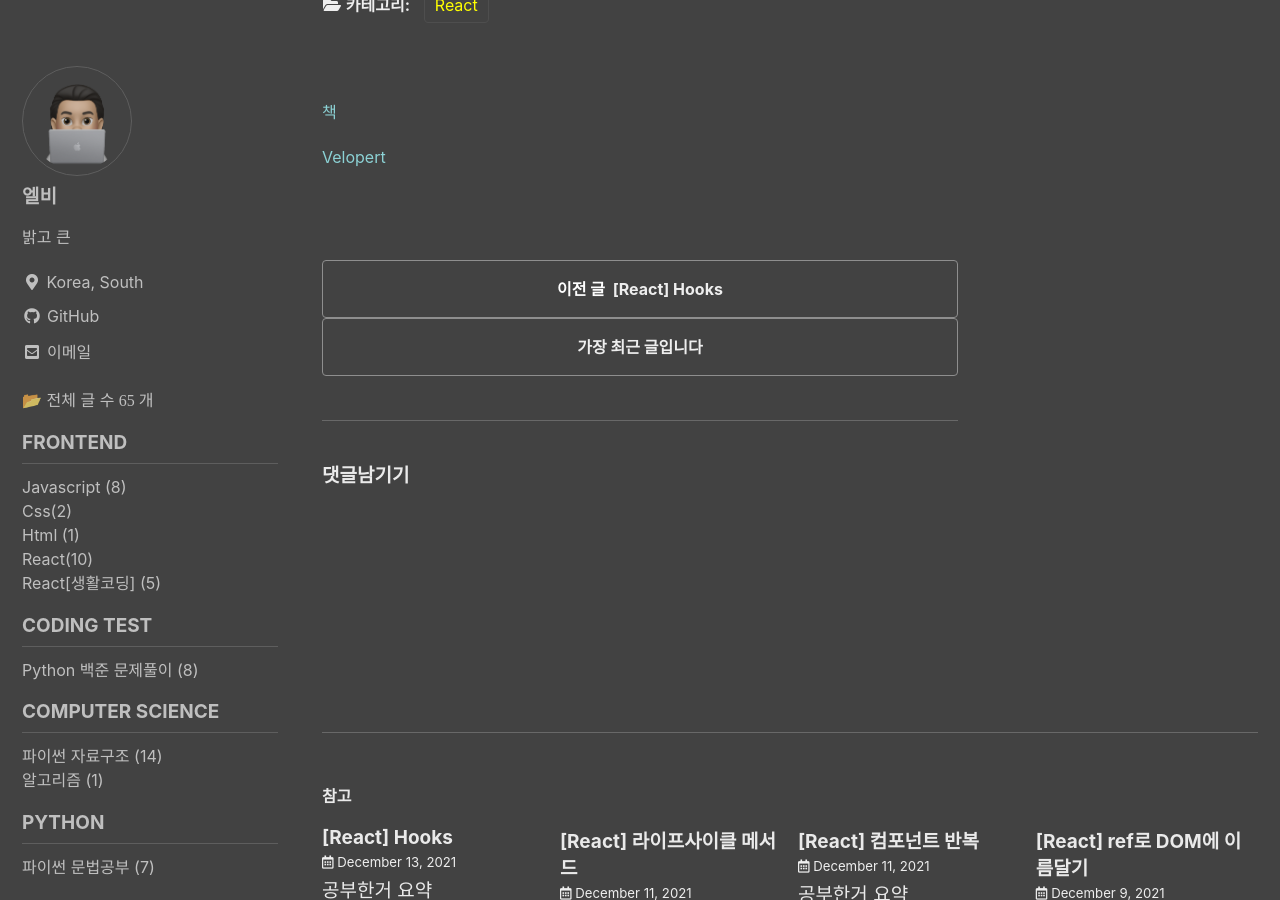
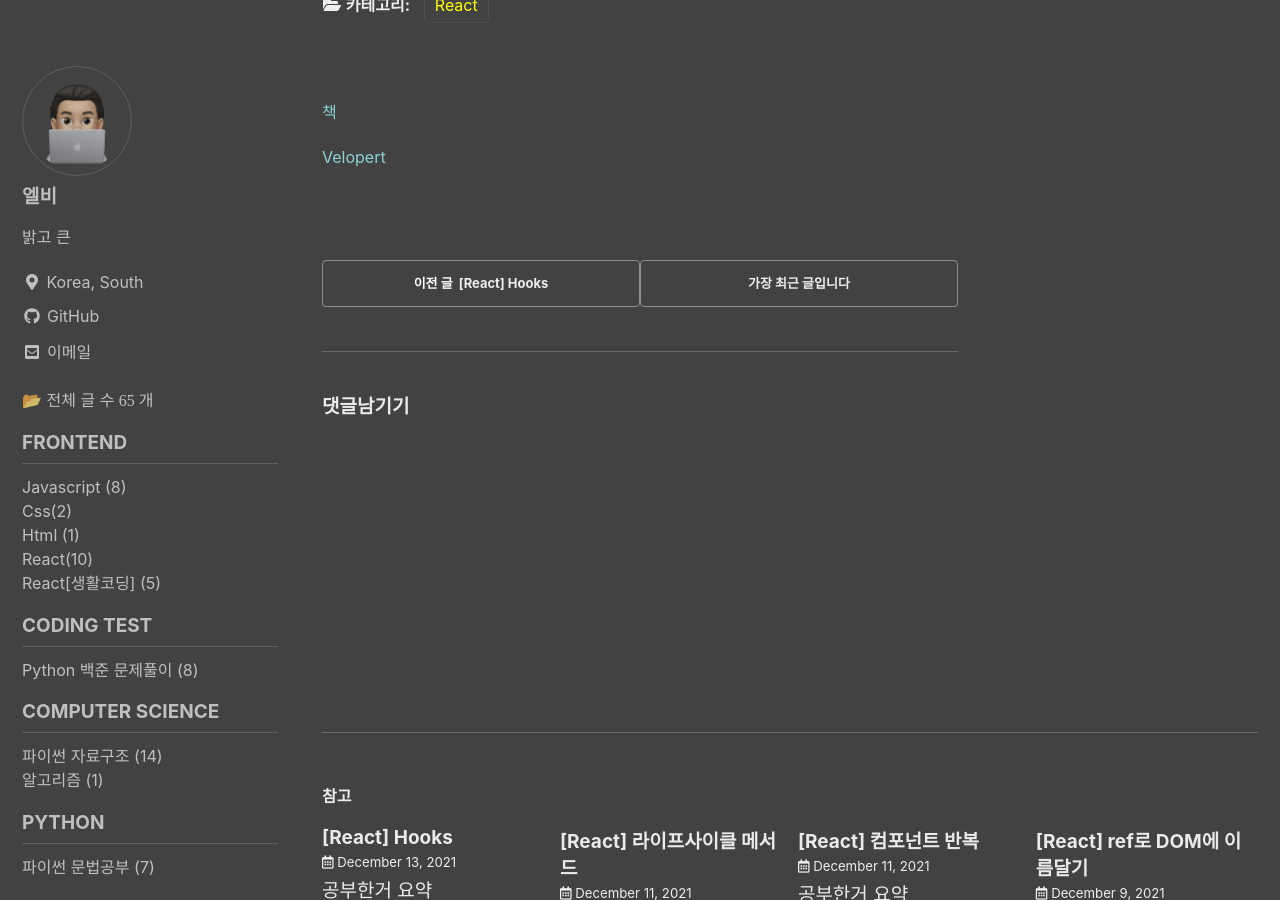
Before and after one commit to koreanddinghwan/koreanddinghwan.github.io, a Jekyll site: the page built from _posts/frontend/react/2021-12-14-reactcss.md, in a window 1280 px wide and 900 px high, scrolled down 338 px. Built offline with Jekyll 4.4.1, drawn with Linux system fonts in a browser that asks for light colours; cached includes are drawn as plain includes; some web fonts are replaced; comment, search, counter and statistics services are not loaded.

Commit message:
하단 네비게이션 media쿼리추가

```diff
--- a/_sass/minimal-mistakes/_navigation.scss
+++ b/_sass/minimal-mistakes/_navigation.scss
@@ -572,8 +572,14 @@
 
 .pagination_prev_next {
   @include clearfix();
-  float: left;
+  // float: left;
   width: 100%;
+  display: flex;
+  // align-items: center;
+  justify-content: space-between;
+  @media (max-width: 720px) {
+    display: block;
+  }
 
   /* next/previous buttons */
   &--pager {
@@ -584,7 +590,7 @@
     //float: left;
     width: 100%;
     font-family: $sans-serif;
-    font-size: $type-size-7;
+    font-size: $type-size-8;
     font-weight: bold;
     text-align: center;
     text-decoration: none;
```
